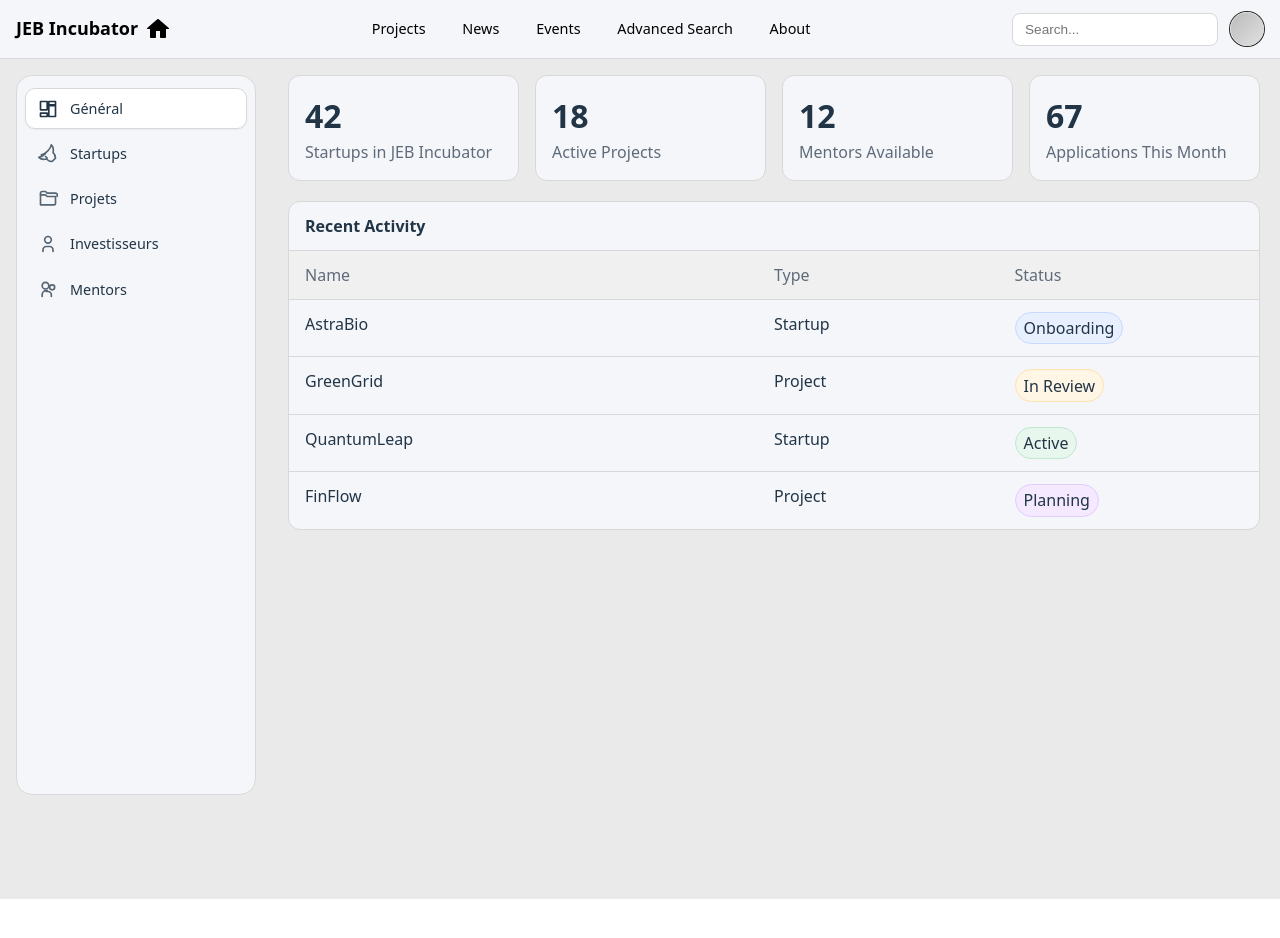
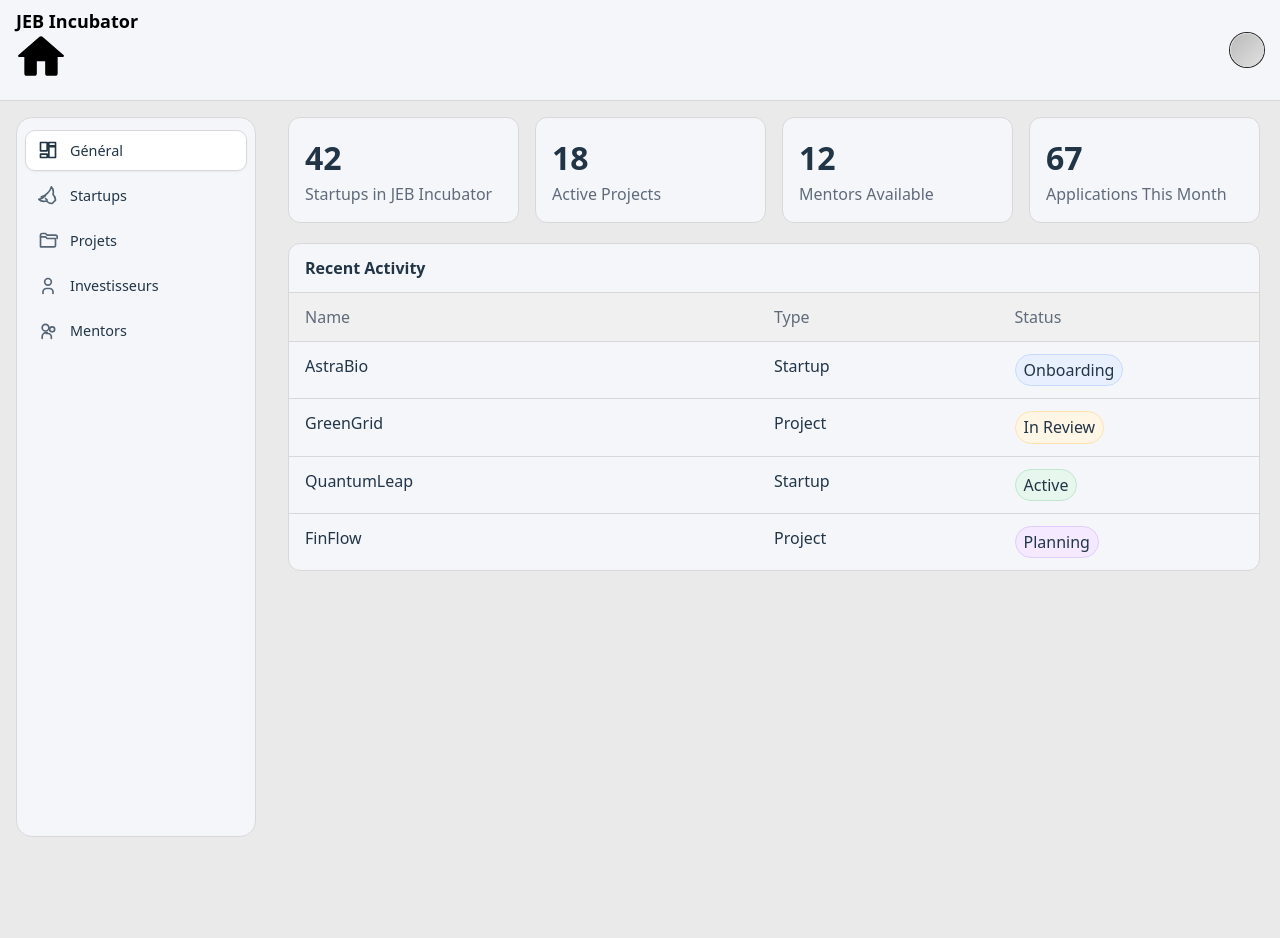
Before and after one commit to Aincrad-Flux/NextRise, a React (Vite) app in the folder frontend/: page /startup in a window 1280 px wide. Shown: the top 938 px of the page. Before the commit the page ends 899 px from the top, so only its background shows below. Built offline with nearby package versions, Linux system fonts and the light colour scheme.

Commit message:
[refactor] update TopBar component to conditionally render navigation and search input based on route

```diff
--- a/frontend/src/components/TopBar.css
+++ b/frontend/src/components/TopBar.css
@@ -1,10 +1,6 @@
 .topbar { display: flex; align-items: center; justify-content: space-between; gap: 1rem; padding: 0.5rem 1rem; background: #0d1117; color: #000; border-bottom: 1px solid #222; }
-.topbar-left { display: flex; align-items: center; gap: 0.5rem; }
-.brand { font-size: 1.1rem; margin: 0; font-weight: 600; }
-.home-link { display: inline-flex; line-height: 0; }
-.home-icon { width: 24px; height: 24px; display: block; }
-.home-link:focus-visible { outline: 2px solid #2684ff; outline-offset: 2px; border-radius: 4px; }
-
+/* When nav absent (startup) we can tighten spacing */
+.topbar.no-nav { justify-content: space-between; }
 /* Center navigation */
 .topbar-nav { display: flex; gap: 0.5rem; flex: 1 1 auto; justify-content: center; }
 .nav-btn { appearance: none; background: transparent; color: #000; text-decoration: none; font-size: 0.9rem; padding: 0.5rem 0.9rem; border-radius: 6px; font-weight: 500; line-height: 1; position: relative; transition: background .15s, color .15s; }
--- a/frontend/src/components/TopBar.jsx
+++ b/frontend/src/components/TopBar.jsx
@@ -1,7 +1,10 @@
 import homeIcon from '../assets/home.svg'
 import './TopBar.css'
+import { useLocation } from 'react-router-dom'
 
 export default function TopBar() {
+  const { pathname } = useLocation()
+  const isStartup = pathname.startsWith('/startup')
   return (
     <header className="topbar">
       <div className="topbar-left">
@@ -10,7 +13,7 @@ export default function TopBar() {
           <img src={homeIcon} alt="Accueil" className="home-icon" />
         </a>
       </div>
-      {/* Center navigation */}
+      {!isStartup && (
         <nav className="topbar-nav" aria-label="Principale">
           <a href="/projects" className="nav-btn">Projects</a>
           <a href="/news" className="nav-btn">News</a>
@@ -18,8 +21,9 @@ export default function TopBar() {
           <a href="/advanced-search" className="nav-btn">Advanced Search</a>
           <a href="/about" className="nav-btn">About</a>
         </nav>
+      )}
       <div className="topbar-right">
-        <input className="search" placeholder="Search..." />
+        {!isStartup && <input className="search" placeholder="Search..." />}
         <div className="avatar" aria-label="profile" />
       </div>
     </header>
```
Lines whose indentation alone changed are shown as unchanged.
